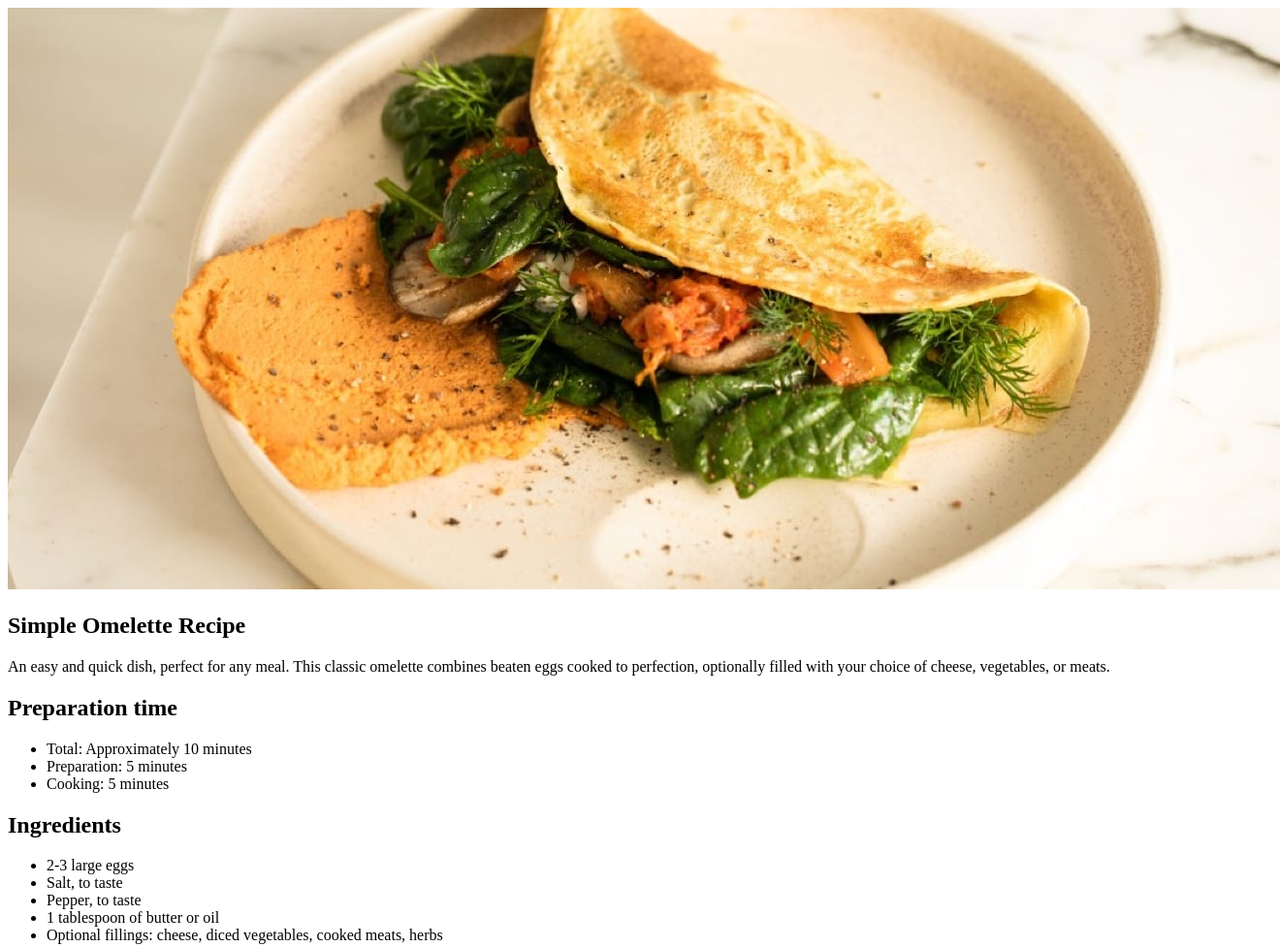
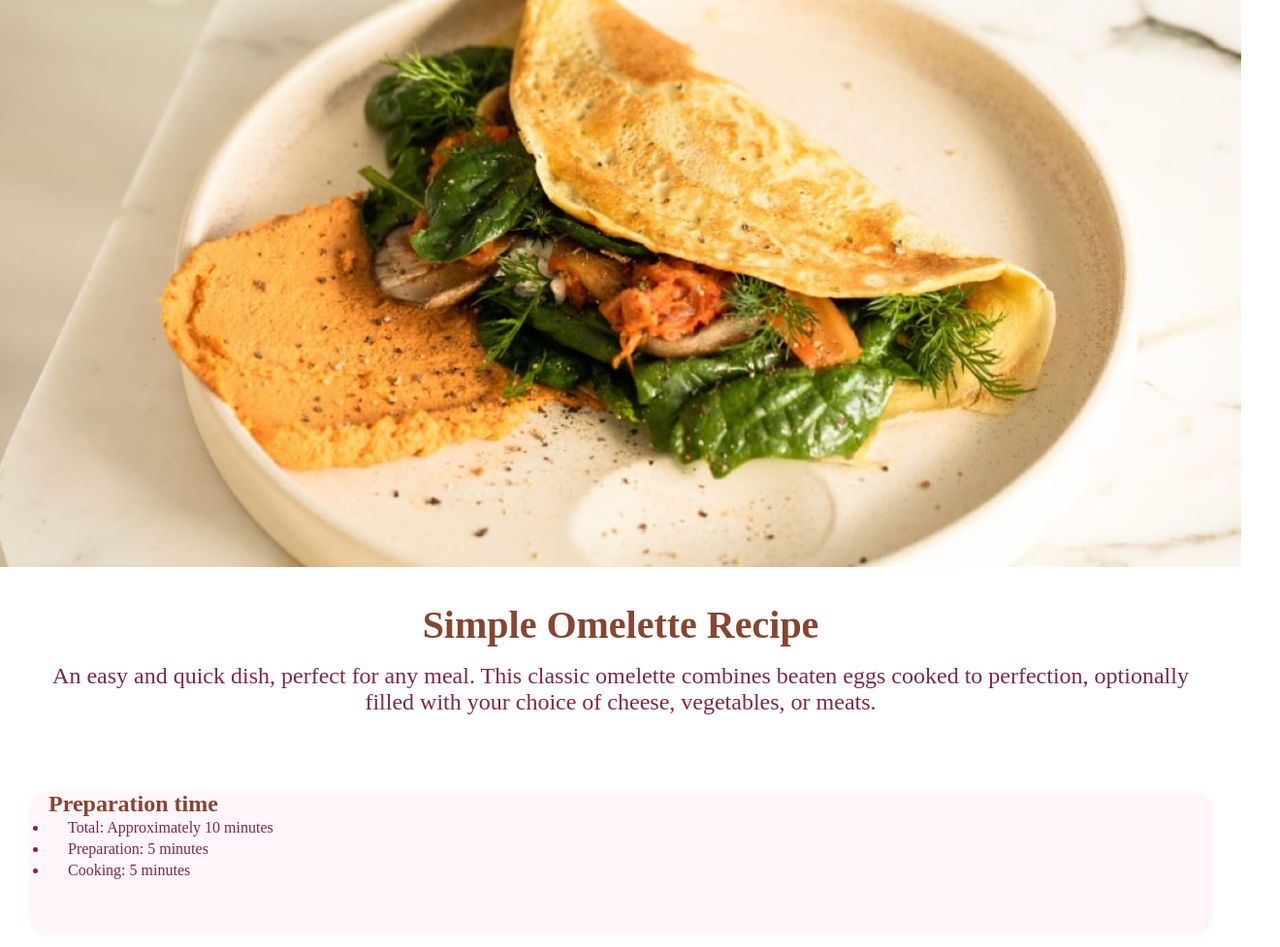
Before and after one commit to Brownred/recipe-page-main, a plain HTML site: page index.html in a window 1280 px wide. Shown: the top 977 px of the page at 97% size, 1320 px wide, since content can reach past the window. Drawn offline with Linux system fonts and the light colour scheme.

Commit message:
new file:   assets/css/style.css 	modified:   index.html 	deleted:    style.css

```diff
--- /dev/null
+++ b/assets/css/style.css
@@ -0,0 +1,95 @@
+/* Reset default styles */
+
+:root {
+    --Nutmeg: hsl(14, 45%, 36%);
+    --Dark-RaspberryL: hsl(332, 51%, 32%);
+    --White: hsl(0, 0%, 100%);
+    --Rose-White: hsl(330, 100%, 98%);
+    --Eggshell: hsl(30, 54%, 90%);
+    --Light-Grey: hsl(30, 18%, 87%);
+    --Wenge-Brown: hsl(30, 10%, 34%);
+    --Dark-Charcoal: hsl(24, 5%, 18%);
+}
+
+* {
+    margin: 0;
+    padding: 0;
+    box-sizing: border-box;
+}
+
+body {
+    width: 100%;
+}
+
+.hero {
+    background-color: var(--White);
+    text-align: center;
+}
+
+.hero_image {
+    width: 100%;
+    height: auto;
+}
+
+.hero_content {
+    padding: 2rem;
+}
+
+.hero_content h1 {
+    font-size: 2.5rem;
+    color: var(--Nutmeg);
+    margin-bottom: 1rem;
+}
+
+.hero_content p {
+    font-size: 1.5rem;
+    color: var(--Dark-RaspberryL);
+    margin-bottom: 1rem;
+}
+
+.prep_time{
+    background-color: var(--Rose-White);
+    margin: 30px;
+    border-radius: 20px;
+    height: 150px;
+}
+
+.prep_time .container {
+    display: flex;
+    flex-flow: column;
+    justify-content: space-around;
+    align-items: flex-start;
+    margin: 20px;
+}
+
+.prep_time .container h2 {
+    font-size: 1.5rem;
+    color: var(--Nutmeg);
+}
+
+.prep_time .container li {
+    color: var(--Dark-RaspberryL);
+    padding: 2px 20px 2px;
+}
+
+/* ## Layout
+
+The designs were created to the following widths:
+
+- Mobile: 375px
+- Desktop: 1440px
+
+> 💡 These are just the design sizes. Ensure content is responsive and meets WCAG requirements by testing the full range of screen sizes from 320px to large screens.
+
+
+### Body Copy
+
+- Font size (paragraph): 16px
+
+### Fonts
+
+- Family: [Young Serif](https://fonts.google.com/specimen/Young+Serif)
+- Weights: 400
+
+- Family: [Outfit](https://fonts.google.com/specimen/Outfit)
+- Weights: 400, 600, 700 */
--- a/index.html
+++ b/index.html
@@ -5,34 +5,32 @@
   <meta name="viewport" content="width=device-width, initial-scale=1.0"> <!-- displays site properly based on user's device -->
 
   <link rel="icon" type="image/png" sizes="32x32" href="assets/images/favicon-32x32.png">
+  <link rel="stylesheet" href="assets/css/style.css">
 
   <title>Frontend Mentor | Recipe page</title>
 
-  <!-- Feel free to remove these styles or customise in your own stylesheet 👍 -->
-  <style>
-    .attribution { font-size: 11px; text-align: center; }
-    .attribution a { color: hsl(228, 45%, 44%); }
-  </style>
 </head>
 <body>
 
   <section class="hero">
     <div>
-      <img src="assets/images/image-omelette.jpeg" alt="">
+      <img class="hero_image" src="assets/images/image-omelette.jpeg" alt="">
     </div>
-    <div class="intro">
+    <div class="hero_content">
       <h1>Simple Omelette Recipe</h1>
       <p>An easy and quick dish, perfect for any meal. This classic omelette combines beaten eggs cooked to perfection, optionally filled with your choice of cheese, vegetables, or meats.</p>
     </div>
   </section>
 
-  <section class="prep-time">
+  <section class="prep_time">
+    <div class="container">
       <h2>Preparation time</h2>
       <ul>
         <li>Total: Approximately 10 minutes</li>
         <li>Preparation: 5 minutes</li>
         <li>Cooking: 5 minutes</li>
       </ul>
+    </div>
   </section>
 
   <section class="ingredients">
--- a/style.css
+++ /dev/null
@@ -1,6 +0,0 @@
-/* Reset default styles */
-* {
-    margin: 0;
-    padding: 0;
-    box-sizing: border-box;
-}
```
Lines whose indentation alone changed are shown as unchanged.
